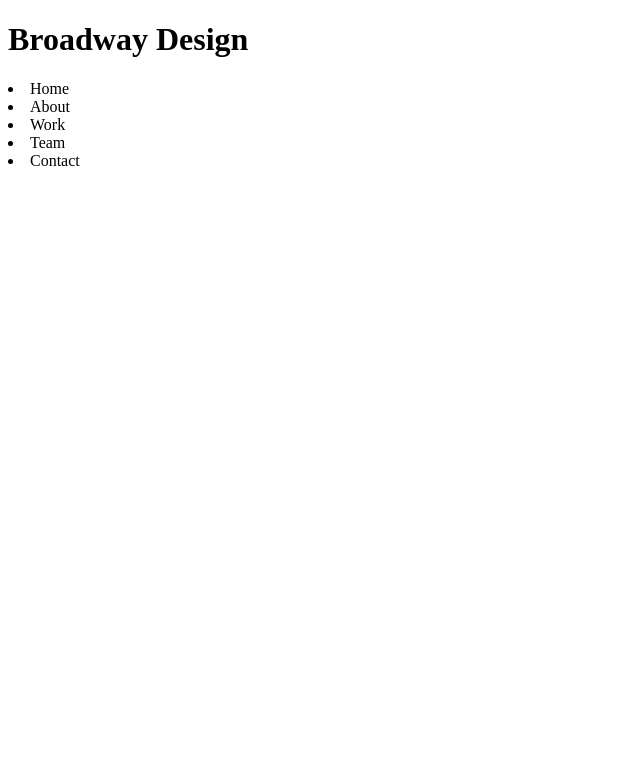
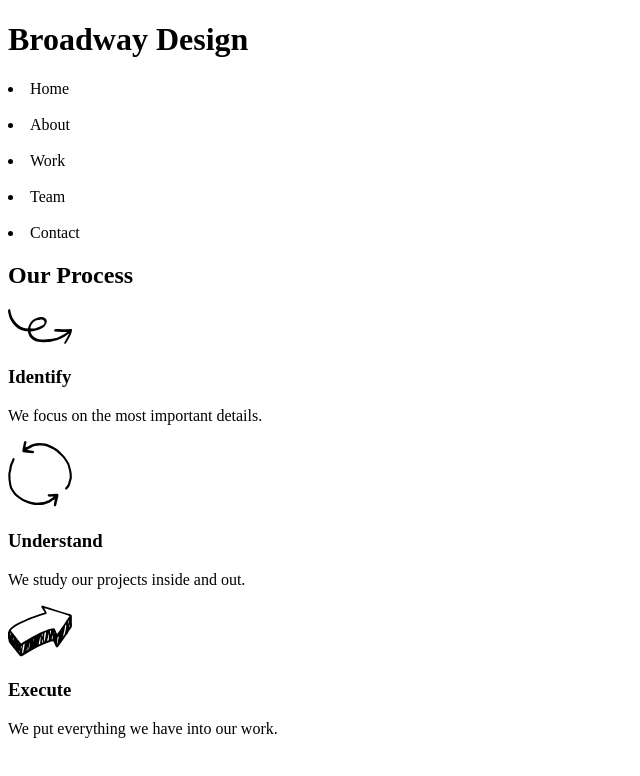
Before and after one commit to mm02313/broadway, a plain HTML site: page index.html in a window 1280 px wide. Shown: the whole page, without its empty margins (0-640 px from the left). Drawn offline with Linux system fonts and the light colour scheme.

Commit message:
Add Our Process section

```diff
--- a/index.html
+++ b/index.html
@@ -11,11 +11,38 @@
     <h1>Broadway Design</h1>
     <nav>
       <li><a class="home">Home</a></li>
+      <br>
       <li><a class="about">About</a></li>
+      <br>
       <li><a class="work">Work</a></li>
+      <br>
       <li><a class="team">Team</a></li>
+      <br>
       <li><a class="contact">Contact</a></li>
     </nav>
+  </div>
+
+<!-- Our Process Section -->
+  <div>
+    <h2>Our Process</h2>
+  </div>
+
+  <div class="identify">
+    <img src="./resources/images/identify.svg" alt="curly arrow"/>
+    <h3>Identify</h3>
+      <p>We focus on the most important details.</p>
+  </div>
+
+  <div class="understand">
+    <img src="./resources/images/understand.svg" alt="circle arrows">
+    <h3>Understand</h3>
+      <p>We study our projects inside and out.</p>
+  </div>
+
+  <div class="execute">
+    <img src="./resources/images/execute.svg" alt="thick arrow">
+    <h3>Execute</h3>
+      <p>We put everything we have into our work.</p>
   </div>
 
 
```
